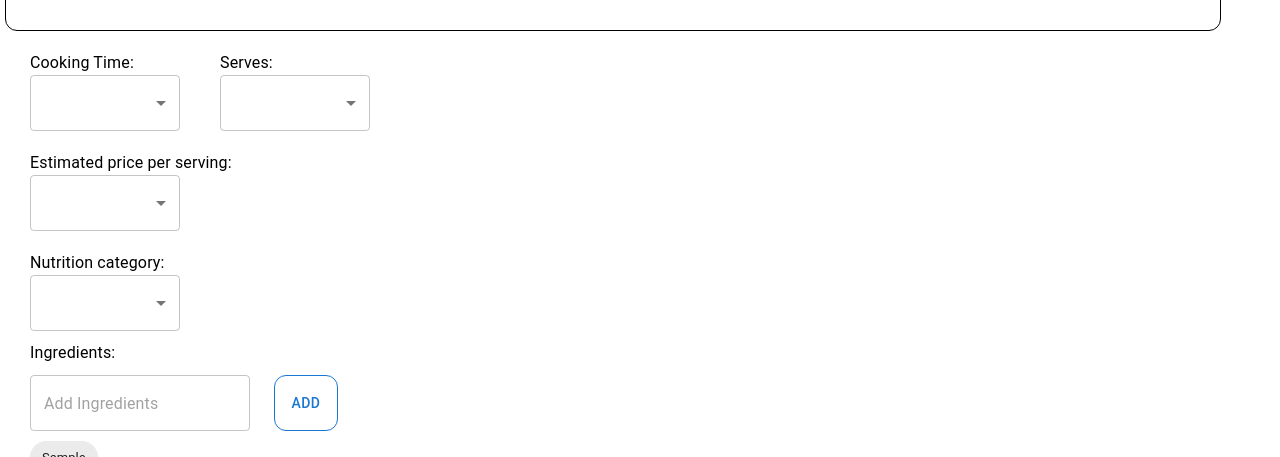
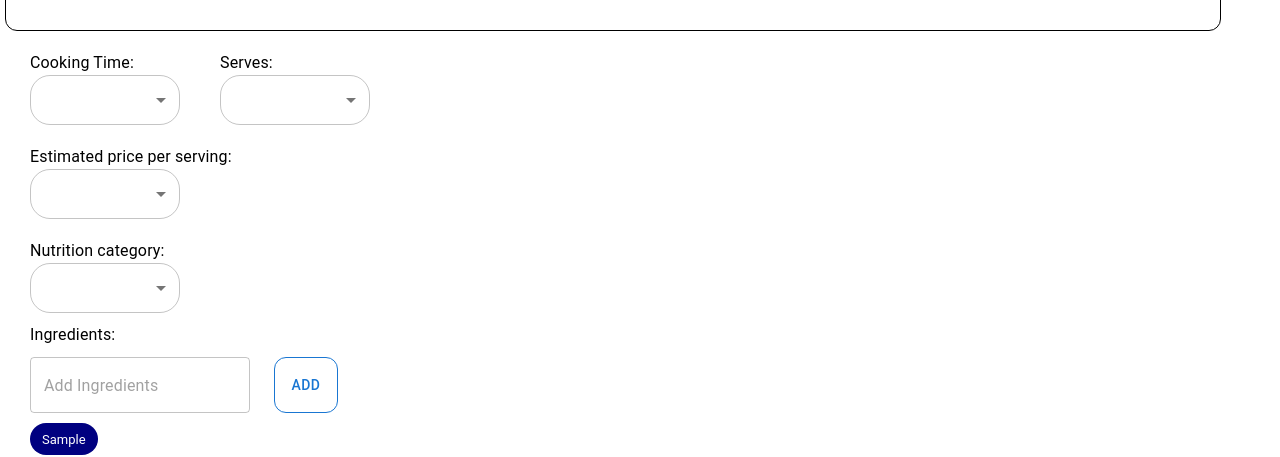
Before and after one commit to ivon-i/soc-craveaway-front, a Next.js app: page /createrecipe in a window 1280 px wide. Both pictures are taken after typing "Sample" into the empty fields and a click on the button "ADD". Shown: the part 343-800 px from the top of the page. Built offline with nearby package versions, Linux system fonts and the light colour scheme.

Commit message:
Styling tweaks

```diff
--- a/pages/createrecipe.js
+++ b/pages/createrecipe.js
@@ -33,6 +33,7 @@ const createRecipe = () => {
 
   return (
     <div>
+
       <Link href="/">Home</Link>
       <Typography mt="20px">Create your recipe</Typography>
       <Stack spacing={1} sx={{ ml: '10px', mt: '24px' }}>
@@ -64,7 +65,7 @@ const createRecipe = () => {
       <Stack spacing={5} direction="row" mt="20px" ml="30px">
         <Stack direction="column">
           <Typography>Cooking Time: </Typography>
-          <Select sx={{ width: '150px' }}>
+          <Select sx={{ width: '150px',height:'50px', borderRadius: '20px'}}>
             {cookingTime.map((item) => (
               <MenuItem>{item}</MenuItem>
             ))}
@@ -72,7 +73,7 @@ const createRecipe = () => {
         </Stack>
         <Stack direction="column">
           <Typography>Serves: </Typography>
-          <Select sx={{ width: '150px' }}>
+          <Select sx={{ width: '150px', height:'50px', borderRadius: '20px' }}>
             {serves.map((item) => (
               <MenuItem>{item}</MenuItem>
             ))}
@@ -82,7 +83,7 @@ const createRecipe = () => {
       <Box sx={{ width: '100%' }}>
         <Stack direction="column" mt="20px" ml="30px">
           <Typography>Estimated price per serving: </Typography>
-          <Select sx={{ width: '150px' }}>
+          <Select sx={{ width: '150px', height:'50px',borderRadius: '20px' }}>
             {price.map((item) => (
               <MenuItem>{item}</MenuItem>
             ))}
@@ -91,7 +92,7 @@ const createRecipe = () => {
       </Box>
       <Stack direction="column" mt="20px" ml="30px">
         <Typography>Nutrition category: </Typography>
-        <Select sx={{ width: '150px' }}>
+        <Select sx={{ width: '150px', height:'50px',borderRadius: '20px' }}>
           {nutritionCat.map((item) => (
             <MenuItem>{item}</MenuItem>
           ))}
@@ -128,14 +129,18 @@ const createRecipe = () => {
         }}
       >
         {chipList.map((item) => (
-          <Chip label={item} variant="filled"></Chip>
+          <Chip label={item} variant="filled"
+            sx={{
+              color:'white',
+              backgroundColor:"#000080"
+          }}></Chip>
         ))}
       </Stack>
       <Typography ml="30px">Description</Typography>
       <TextField
         sx={{ borderRadius: '8px', width: ' 80%', ml: '30px' }}
         variant="outlined"
-        onChange={AddIngredients}
+        // onChange={AddIngredients}
         placeholder="Add Description"
         multiline
         rows={5}
```
